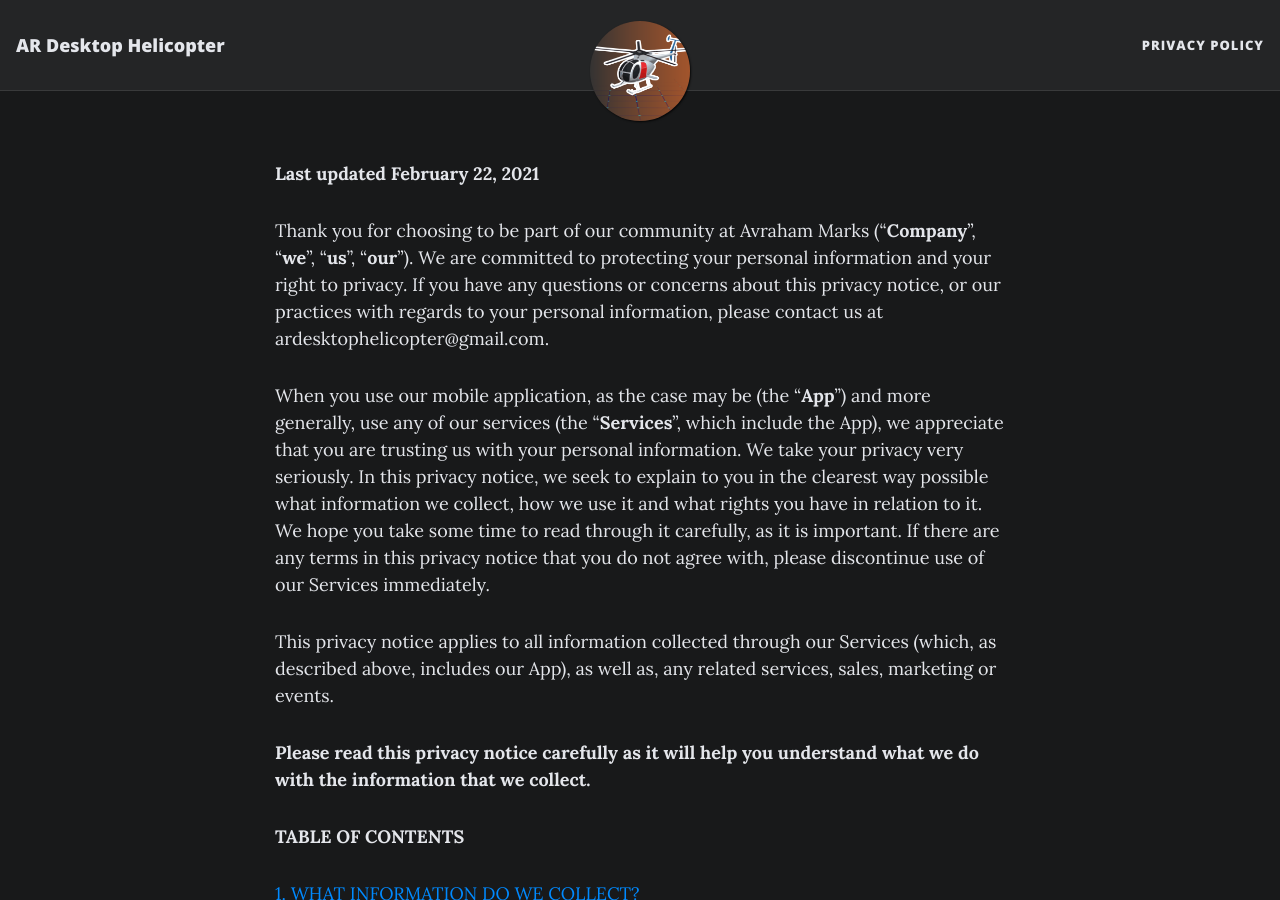
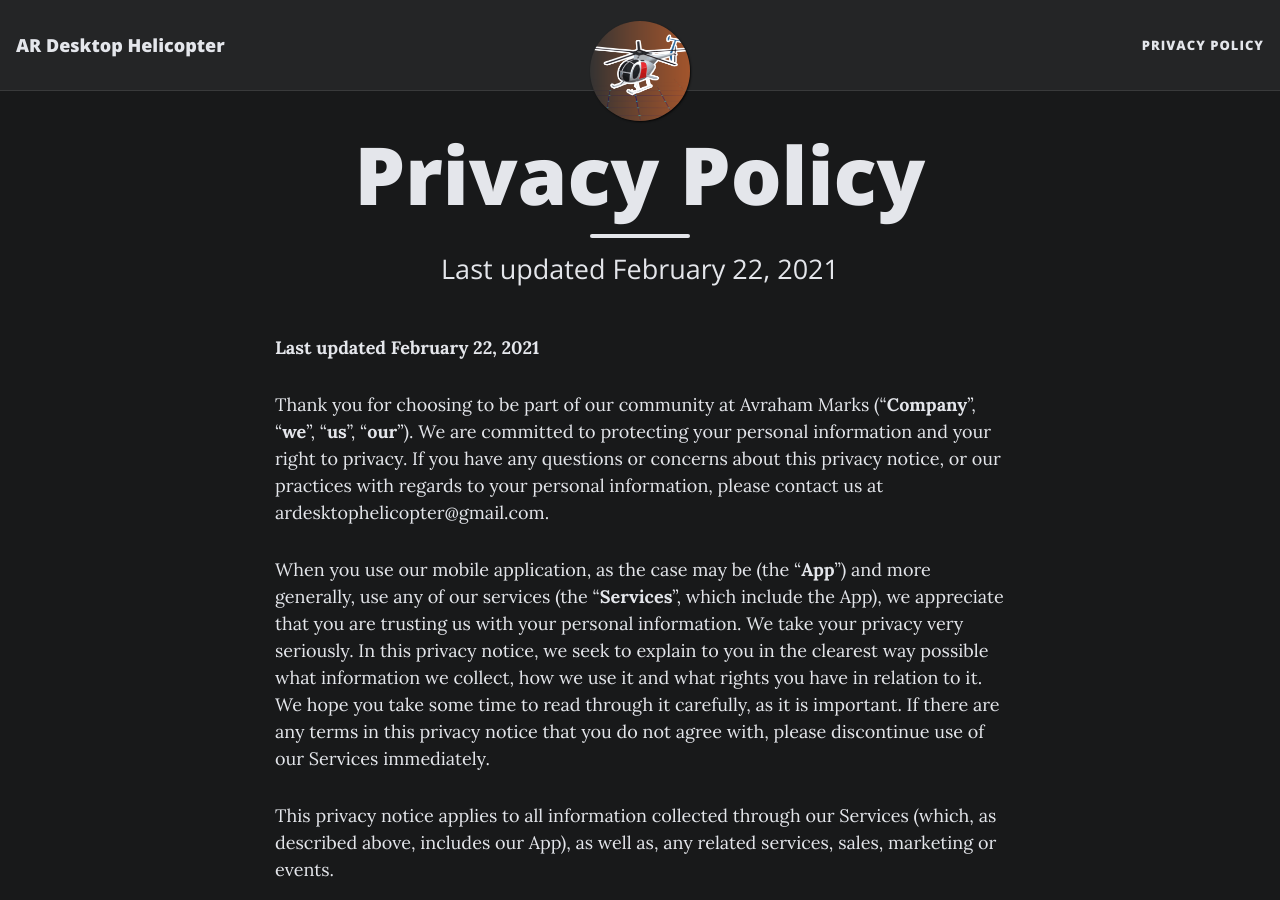
Before and after one commit to avijmarks/ARDesktopHelicopterSite, a Jekyll site: the page built from privacypolicy.md, in a window 1280 px wide and 900 px high. Built offline with Jekyll 4.4.1, drawn with Linux system fonts in a browser that asks for light colours; nearby versions of some CDN libraries; our own code applies the rules of GitHub Pages for plain Markdown files.

Commit message:
trying to get privacy policy.md to work

```diff
--- a/Privacy%20Policy.md
+++ b/privacypolicy.md
@@ -1,3 +1,8 @@
+---
+layout: page
+title: Privacy Policy
+subtitle: Last updated February 22, 2021
+---
 **Last updated February 22, 2021**
 
 Thank you for choosing to be part of our community at Avraham Marks ("**Company**", "**we**", "**us**", "**our**"). We are committed to protecting your personal information and your right to privacy. If you have any questions or concerns about this privacy notice, or our practices with regards to your personal information, please contact us at ardesktophelicopter@gmail.com.
```
